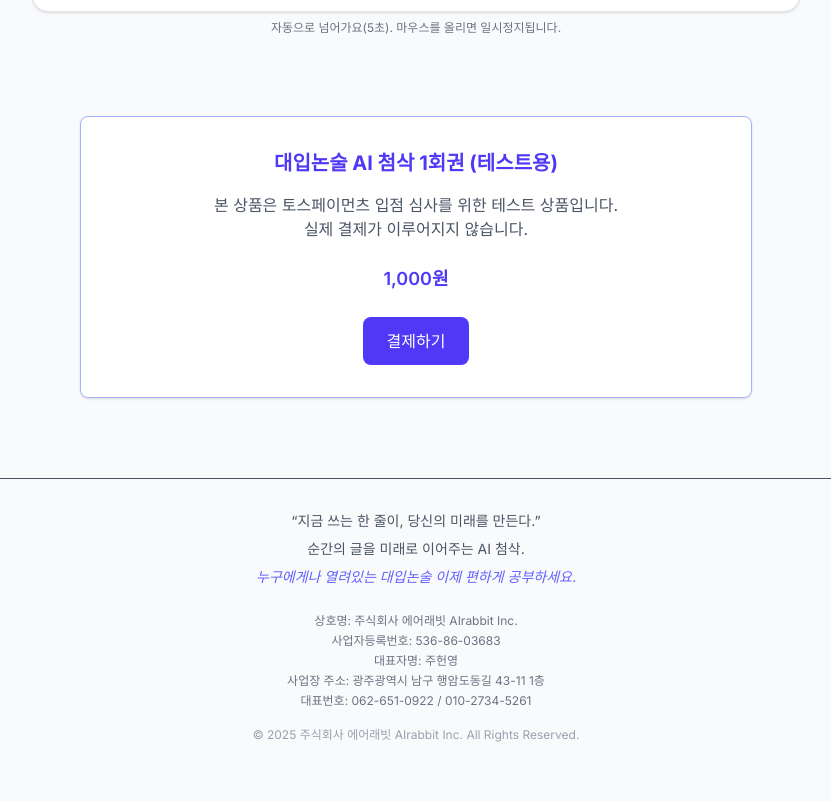
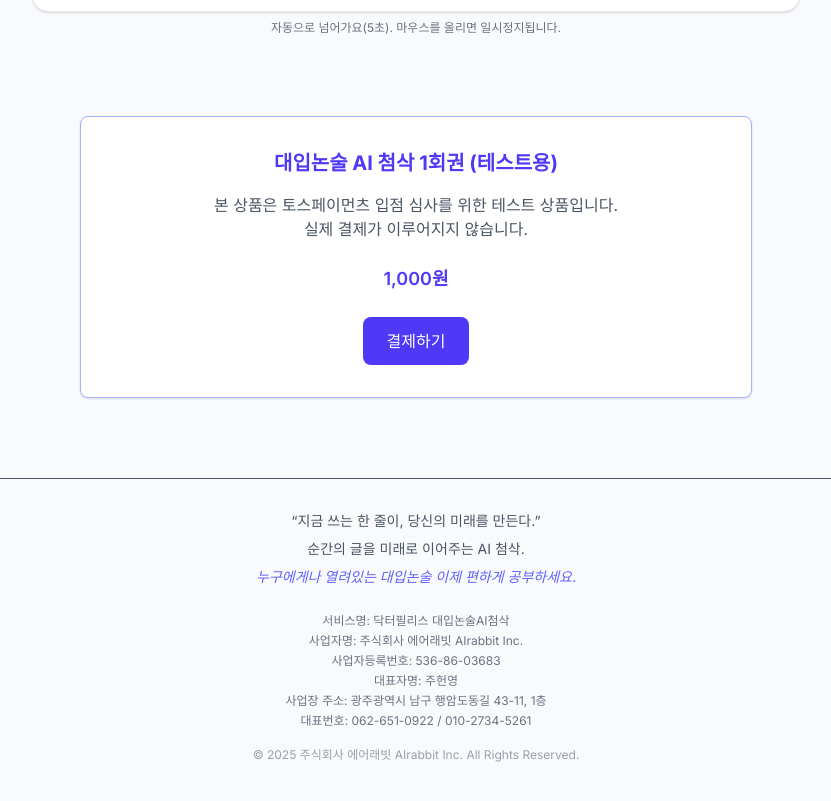
Before and after one commit to SHTH-AGI-LAB/shth-essay, a Next.js app: page / in a window 1280 px wide. Shown: the part 1485-2286 px from the top of the page, without its empty margins (224-1055 px from the left). Built offline with nearby package versions, Linux system fonts and the light colour scheme; no server answers.

Commit message:
상호명 변경

```diff
--- a/src/app/about/page.tsx
+++ b/src/app/about/page.tsx
@@ -9,8 +9,8 @@ export default function AboutPage() {
       </p>
 
       <p>
-        닥터필리스는 (주)에어래빗 AIrabbit inc에서 만든 국내 최초 AI 논술 첨삭 프로그램입니다.
-        학술지에 다수의 논문을 게재한 15년 경력의 대입논술 전문가와 함께 만들었습니다.
+        닥터필리스는 (주)에어래빗 AIrabbit inc에서 만든 대입논술 AI 첨삭 프로그램입니다.
+        대입논술에서 독자적인 상표권을 보유한 15년 경력의 전문가와 함께 만들었습니다.
       </p>
 
       <p>
--- a/src/app/page.tsx
+++ b/src/app/page.tsx
@@ -107,10 +107,11 @@ export default function Home() {
 
           {/* 사업자 정보 (심사용) */}
           <div className="mt-6 text-xs text-gray-500 leading-5">
-            <p>상호명: 주식회사 에어래빗 AIrabbit Inc.</p>
+            <p>서비스명: 닥터필리스 대입논술AI첨삭</p>
+            <p>사업자명: 주식회사 에어래빗 AIrabbit Inc.</p>
             <p>사업자등록번호: 536-86-03683</p>
             <p>대표자명: 주헌영</p>
-            <p>사업장 주소: 광주광역시 남구 행암도동길 43-11 1층</p>
+            <p>사업장 주소: 광주광역시 남구 행암도동길 43-11, 1층</p>
             <p>대표번호: 062-651-0922 / 010-2734-5261</p>
           </div>
 
--- a/src/app/payment/page.tsx
+++ b/src/app/payment/page.tsx
@@ -108,7 +108,8 @@ export default function PaymentPage() {
       <section className="space-y-3">
         <h2 className="text-lg font-semibold">사업자 정보</h2>
         <div className="text-gray-700">
-          <p>상호명: 주식회사 에어래빗 AIrabbit Inc.</p>
+          <p>서비스명: 닥터필리스 대입논술AI첨삭 </p>
+          <p>사업자명: 주식회사 에어래빗 AIrabbit Inc.</p>
           <p>사업자등록번호: 536-86-03683</p>
           <p>대표자명: 주헌영</p>
           <p>사업장 주소: 광주광역시 남구 행암도동길 43-11, 1층</p>
--- a/src/app/refund/page.tsx
+++ b/src/app/refund/page.tsx
@@ -53,7 +53,8 @@ export default function RefundPage() {
       <section>
         <h2 className="text-lg font-semibold mb-2">5. 사업자 정보</h2>
         <div>
-          <p>상호명: 주식회사 에어래빗 AIrabbit Inc.</p>
+          <p>서비스명: 닥터필리스 대입논술AI첨삭</p>
+          <p>사업자명: 주식회사 에어래빗 AIrabbit Inc.</p>
           <p>사업자등록번호: 536-86-03683</p>
           <p>대표자명: 주헌영</p>
           <p>사업장 주소: 광주광역시 남구 행암도동길 43-11 1층</p>
```
